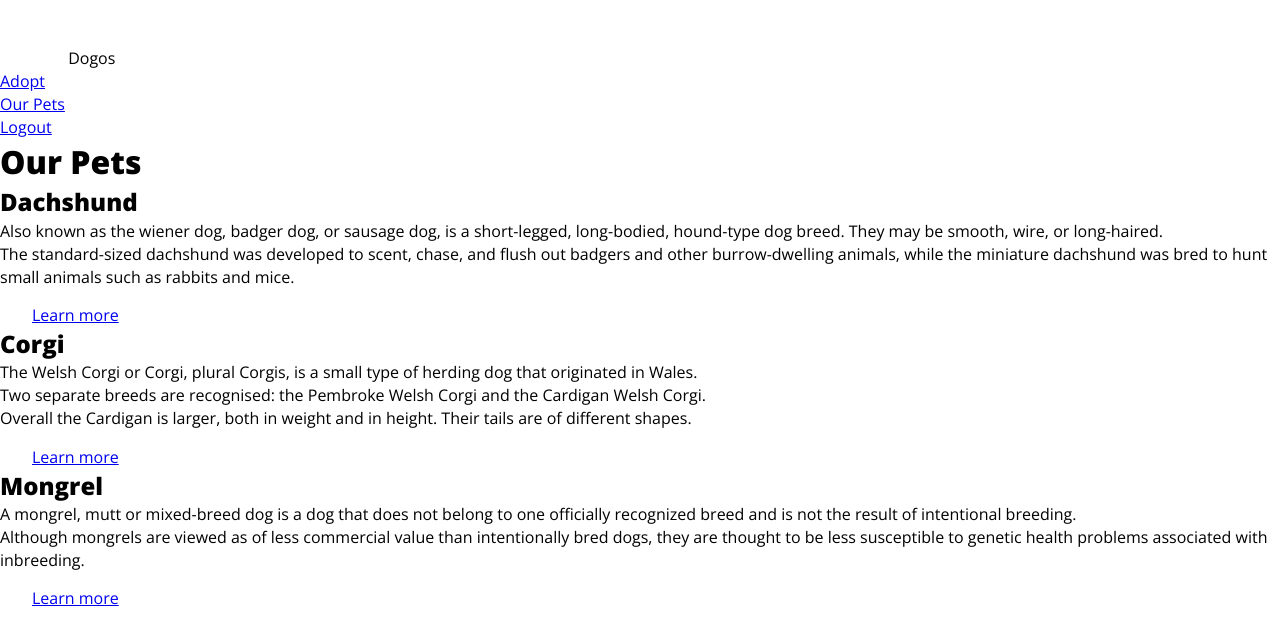
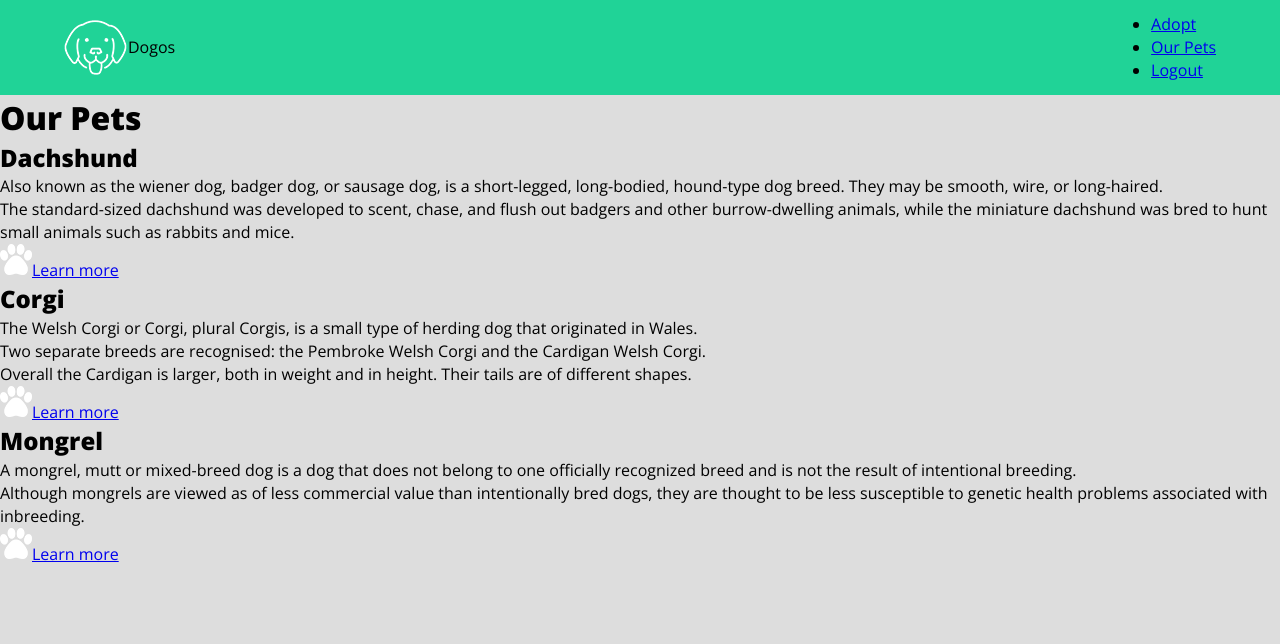
Before and after one commit to pedrocaroreis/desafio-magnet, a plain HTML site: page index.html in a window 1280 px wide. Drawn offline with nearby package versions, Linux system fonts and the light colour scheme.

Commit message:
added changes

```diff
--- a/index.html
+++ b/index.html
@@ -21,9 +21,13 @@
     <script src="site.js"></script>
   </head>
   <body>
-    <img src="img/logo.png">
-    Dogos
-    {navlinks}
+    <header>
+      <div class="logo">
+        <img src="img/logo.png">
+        Dogos
+      </div>
+        {navlinks}
+    </header>
     <h1>{title}</h1>
     {content1}
     <a href="#"><img src="img/paw.png">Learn more</a>
--- a/style.css
+++ b/style.css
@@ -35,3 +35,23 @@ html {
   font-size: 16px;
   line-height: 1.44;
 }
+
+body {
+  background-color: var(--gray-2);
+}
+
+header {
+  display: flex;
+  justify-content: space-between;
+  padding: 1% 5% 1% 5%;
+  background-color: var(--secondary);
+}
+
+.logo {
+  display: flex;
+  align-items: center;
+}
+
+.links {
+  display: flex;
+}
```
